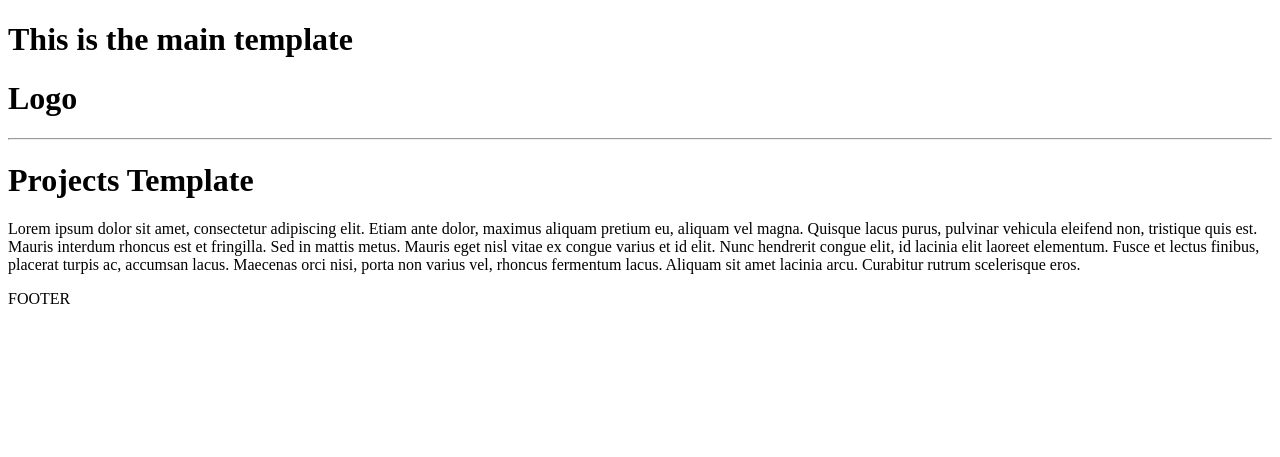
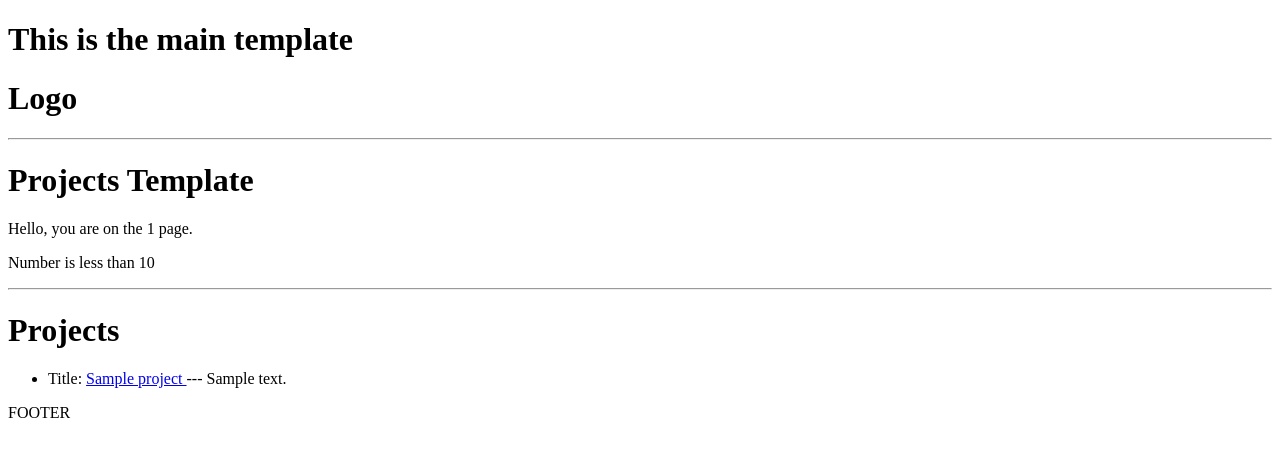
Before and after one commit to themis1986/devsearch, a Django app: template projects/templates/projects/projects.html in a window 1280 px wide. Shown: the top 457 px of the page. Run offline with Django 4.2, Linux system fonts and the light colour scheme; the template is opened without the code that fills it: most values are stand-ins (such as "Sample title", 1, 10 or a date in 2020).

Commit message:
Added some content (jinja variables, jinja tags, if statements, for loops)

```diff
--- a/projects/templates/projects/projects.html
+++ b/projects/templates/projects/projects.html
@@ -3,15 +3,23 @@
 {% block content%}
 
 <h1>Projects Template</h1>
-<p>
-  Lorem ipsum dolor sit amet, consectetur adipiscing elit. Etiam ante dolor,
-  maximus aliquam pretium eu, aliquam vel magna. Quisque lacus purus, pulvinar
-  vehicula eleifend non, tristique quis est. Mauris interdum rhoncus est et
-  fringilla. Sed in mattis metus. Mauris eget nisl vitae ex congue varius et id
-  elit. Nunc hendrerit congue elit, id lacinia elit laoreet elementum. Fusce et
-  lectus finibus, placerat turpis ac, accumsan lacus. Maecenas orci nisi, porta
-  non varius vel, rhoncus fermentum lacus. Aliquam sit amet lacinia arcu.
-  Curabitur rutrum scelerisque eros.
-</p>
+<p>Hello, you are on the {{ page }} page.</p>
+
+{% if number > 10 %}
+  <p>Number is greater than 10</p>
+{% elif number == 10 %}
+<p>Number is exactly 10</p>
+{% else %}
+  <p>Number is less than 10</p>
+{% endif %}
+
+<hr>
+<h1>Projects</h1>
+
+<ul>
+  {% for project in projects %}
+    <li>Title: <a href="{% url 'project' project.id %}">{{project.title}} </a>--- {{project.description}}</li>
+  {% endfor %}
+</ul>
 
 {% endblock content %}
--- a/projects/templates/projects/single-project.html
+++ b/projects/templates/projects/single-project.html
@@ -1,5 +1,7 @@
 {% extends 'main.html' %}
 
 {% block content %}
-    <h1>Single Project Template</h1>
+    <h1>{{project.title}}</h1>
+    <br>
+    <p>{{project.description}}</p>
 {% endblock content %}
--- a/projects/urls.py
+++ b/projects/urls.py
@@ -2,6 +2,6 @@ from django.urls import path
 from . import views
 
 urlpatterns = [
-    path('projects/', views.projects, name="projects"),
+    path('', views.projects, name="projects"),
     path('project/<str:pk>', views.project, name="project"),
 ]
```
Also changed, not shown: projects/views.py (+36 -2 lines).
